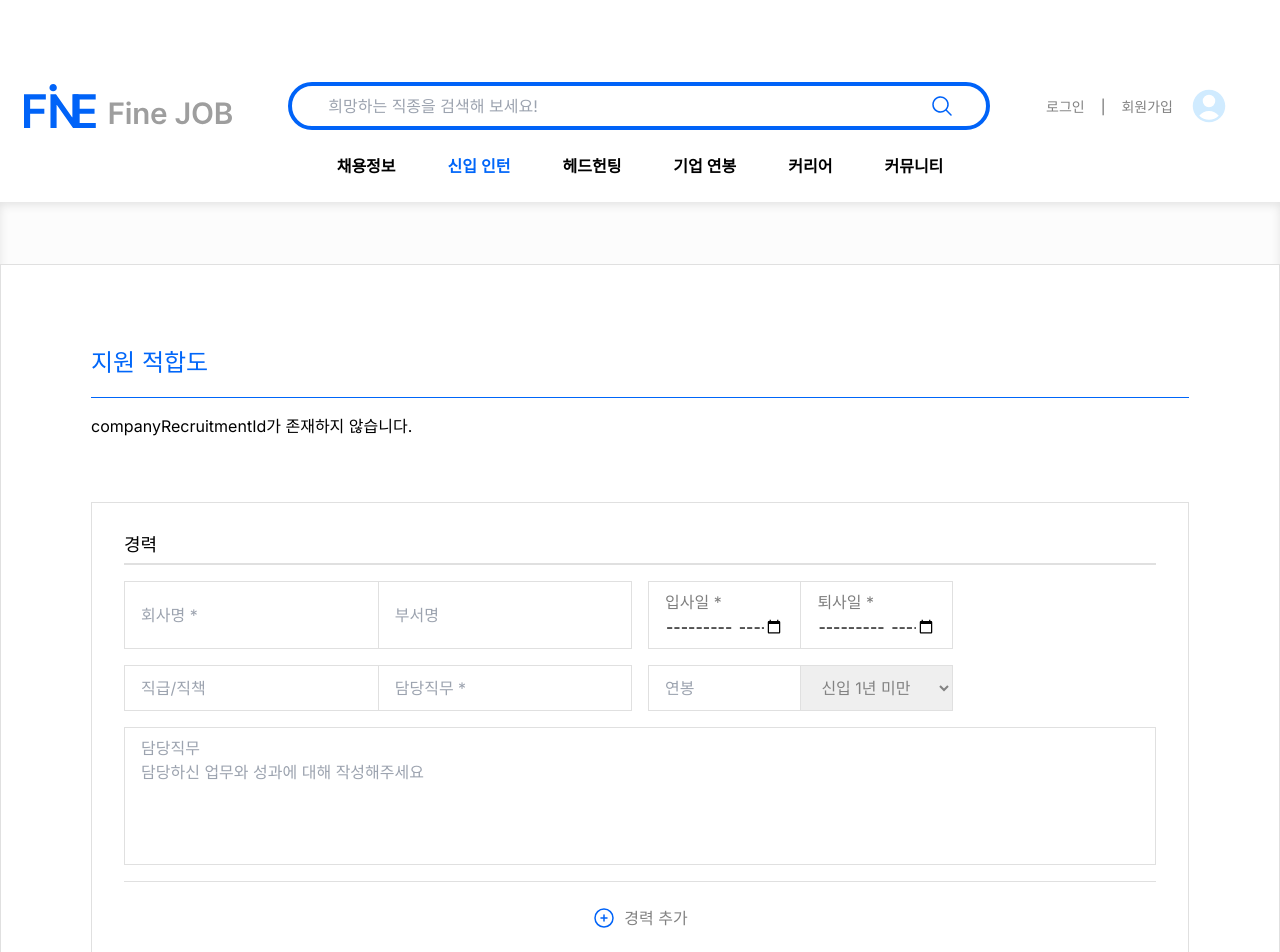
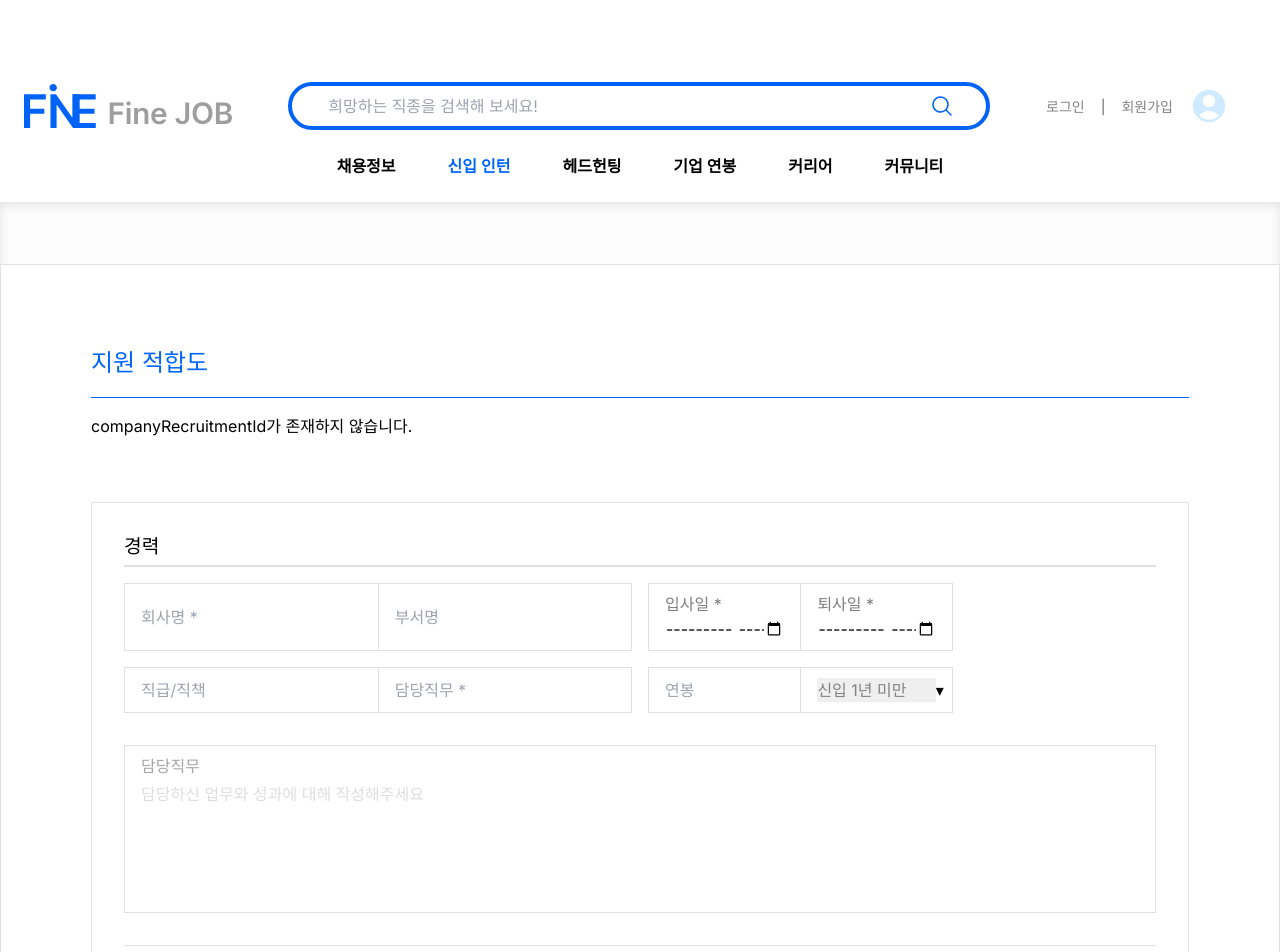
Before and after one commit to jwo1024/FineJob, a Next.js app in the folder finejob-fe/: page /job-suitability in a window 1280 px wide. Shown: the top 952 px of the page. Built offline with nearby package versions, Linux system fonts and the light colour scheme.

Commit message:
desgin: textarea 수정

```diff
--- a/finejob-fe/src/containers/job-suitability/CarrerForm.tsx
+++ b/finejob-fe/src/containers/job-suitability/CarrerForm.tsx
@@ -188,8 +188,9 @@ export default function CareerForm({
               name="annual_income"
               ref={annualIncomeRef}
             />
+            <div className={styles.select}>
               <select
-              className={styles.select}
+                // className={styles.select}
                 name="career"
                 ref={careerRef}
                 required
@@ -200,15 +201,20 @@ export default function CareerForm({
                 <option value="7년 이상 10년 미만">7년 이상 10년 미만</option>
                 <option value="10년 이상">10년 이상</option>
               </select>
+              <div className={styles.toggleIcon}>▾</div>
+            </div>
           </fieldset>
           <fieldset className={styles.fieldset}>
+            <div className={styles.textareaBox}>
+              <label className={styles.label}>담당직무</label>
               <textarea
                 className={styles.textarea}
-              placeholder={`담당직무\n담당하신 업무와 성과에 대해 작성해주세요`}
+                placeholder={`담당하신 업무와 성과에 대해 작성해주세요`}
                 rows={5}
                 name="duty_in_charge_text"
                 ref={dutyInChargeTextRef}
               />
+            </div>
           </fieldset>
         </form>
       )}
--- a/finejob-fe/src/containers/job-suitability/EducationForm.tsx
+++ b/finejob-fe/src/containers/job-suitability/EducationForm.tsx
@@ -68,8 +68,8 @@ export default function EducationForm({
       {!complete && (
         <form className={styles.form}>
           <fieldset className={styles.fieldset}>
+            <div className={styles.select}>
               <select
-              className={styles.select}
                 name="school_classification"
                 ref={schoolClassificationRef}
               >
@@ -78,6 +78,8 @@ export default function EducationForm({
                 <option value="석사 졸업">석사 졸업</option>
                 <option value="박사 졸업">박사 졸업</option>
               </select>
+              <div className={styles.toggleIcon}>▾</div>
+            </div>
             <input
               className={styles.input}
               placeholder="학교명 *"
--- a/finejob-fe/src/containers/job-suitability/JobSuitabilityPage.tsx
+++ b/finejob-fe/src/containers/job-suitability/JobSuitabilityPage.tsx
@@ -210,19 +210,19 @@ function ChartCaption({
       data-height={height}
     >
       <span>
-        <div>경력</div>
+        <div className={styles.title}>경력</div>
         <div>{careerStatus ? `${careerStatus}% 달성` : "무관"}</div>
       </span>
       <span>
-        <div>학력</div>
+        <div className={styles.title}>학력</div>
         <div>{educationStatus ? `${educationStatus}% 달성` : "무관"}</div>
       </span>
       <span>
-        <div>자격증</div>
+        <div className={styles.title}>자격증</div>
         <div>{certificateStatus ? `${certificateStatus}% 달성` : "무관"}</div>
       </span>
       <span>
-        <div>스킬</div>
+        <div className={styles.title}>스킬</div>
         <div>{skillStatus ? `${skillStatus}% 달성` : "무관"}</div>
       </span>
     </div>
--- a/finejob-fe/src/styles/container-job-suitability/JobSuitability.module.scss
+++ b/finejob-fe/src/styles/container-job-suitability/JobSuitability.module.scss
@@ -56,5 +56,8 @@
         color: $fontGray;
       }
     }
+    .title {
+      font-weight: 500;
+    }
   }
 }
--- a/finejob-fe/src/styles/container-job-suitability/SuitabilityForms.module.scss
+++ b/finejob-fe/src/styles/container-job-suitability/SuitabilityForms.module.scss
@@ -13,7 +13,8 @@
   h4 {
     grid-column: span 2;
     border-bottom: 2px solid $borderGray;
-    font-size: large;
+    font-size: larger;
+    font-weight: 500;
     line-height: 2;
   }
 
@@ -30,6 +31,7 @@
 
       .input,
       .textarea,
+      .textareaBox,
       .select {
         width: 100%;
         min-height: 46px;
@@ -50,9 +52,38 @@
         &[type="month"]:valid::before {
           display: none;
         }
+        ::placeholder {
+          color: #A5A5A5;
+          line-height: 2;
+        }
       }
       .select {
+        width: 100%;
+        height: 100%;
+        margin: 0;
+
         color: $fontGray;
+        display: flex;
+        position: relative;
+        align-items: center;
+        select {
+          width: 100%;
+          height: 100%;
+          -webkit-appearance: none;
+          -moz-appearance: none;
+          appearance: none;
+          position: relative;
+        }
+        .toggleIcon {
+          position: absolute;
+          width: fit-content;
+          margin: 0;
+          padding: 0;
+          right: 0.5rem;
+          // top: 0;
+          color: black;
+          // cursor: pointer;
+        }
       }
       .label {
         color: $fontGray;
@@ -107,6 +138,23 @@
       }
       &:nth-child(5) {
         grid-column: span 2;
+      }
+    }
+    .textareaBox {
+      // border: 0px;
+      .textarea {
+        width: 100%;
+        min-height: 46px;
+        padding: 0;
+        border: 0px ;
+        resize: none;
+      }
+      .textarea::placeholder {
+        color: #DEDEDE;
+        line-height: 2;
+      }
+      .label {
+        color: #A5A5A5;
       }
     }
   }
```
Lines whose indentation alone changed are shown as unchanged.
